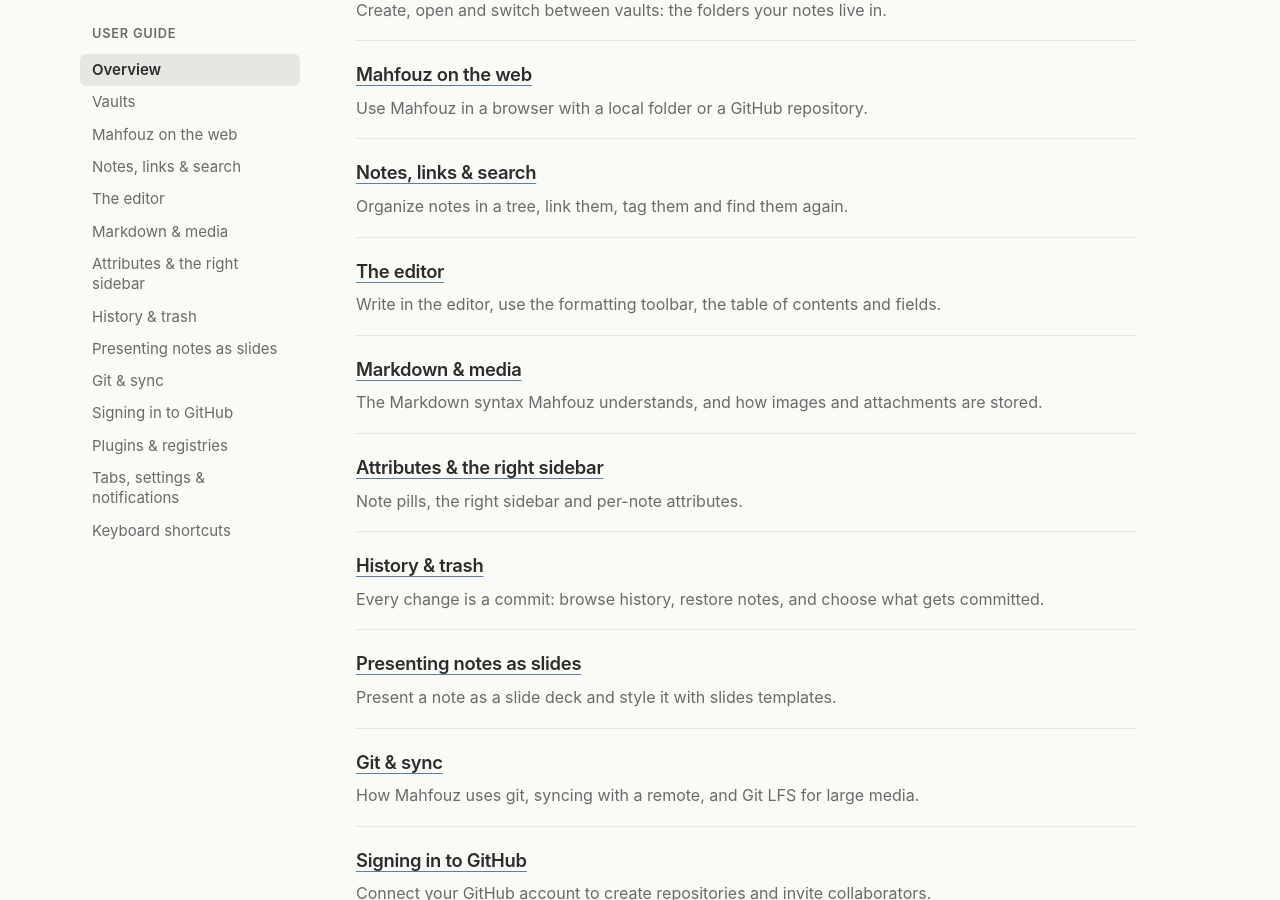
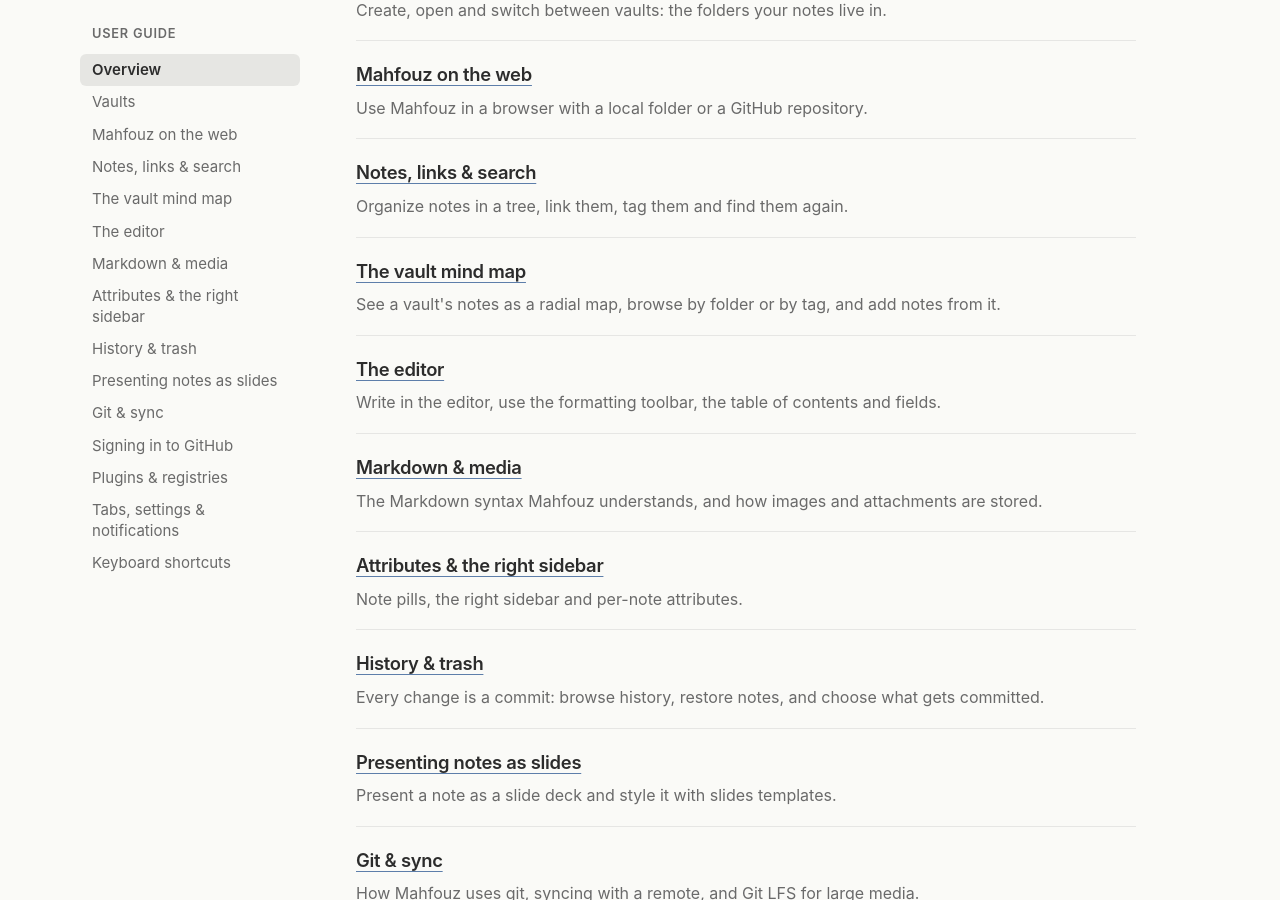
Before and after one commit to mahfouz-app/docs, a Jekyll site: the page built from guide/index.md, in a window 1280 px wide and 900 px high, scrolled down 678 px. Built offline with Jekyll 4.4.1, drawn with Linux system fonts in a browser that asks for light colours; part of the change alters nothing that is shown.

Commit message:
docs(guide): add the vault mind map page
Co-Authored-By: Claude Opus 5.5 <noreply@anthropic.com>

```diff
--- a/_data/guide.yml
+++ b/_data/guide.yml
@@ -7,6 +7,9 @@
 - slug: notes
   title: "Notes, links & search"
   description: "Organize notes in a tree, link them, tag them and find them again."
+- slug: mind-map
+  title: "The vault mind map"
+  description: "See a vault's notes as a radial map, browse by folder or by tag, and add notes from it."
 - slug: editor
   title: "The editor"
   description: "Write in the editor, use the formatting toolbar, the table of contents and fields."
--- /dev/null
+++ b/guide/mind-map.md
@@ -0,0 +1,96 @@
+---
+layout: guide
+title: "The vault mind map"
+description: "See a vault's notes as a radial map, browse by folder or by tag, and add notes from it."
+permalink: /guide/mind-map/
+---
+
+The mind map is a radial picture of a vault's notes, with the vault in the
+centre and its notes branching out around it. It is the vault's home screen:
+whenever no tab is open, the main pane shows the active vault's map. A vault
+with no notes, and the Trash view, still show the plain empty screen.
+
+**New note** is in the map's toolbar, so you can start a note from the home
+screen.
+
+## Open the map
+
+To open the map at any time, right-click the vault in the sidebar and choose
+**Open mind map**. It opens as a tab, and the tab is restored when you restart
+the app.
+
+There is also an **Open mind map** shortcut action. It has no default key; to
+give it one, bind it under `## Shortcuts` in `.config/settings.md`. See
+[Keyboard shortcuts](/guide/shortcuts/) for how shortcuts are stored and
+changed.
+
+## Tree and Tags
+
+The **Tree | Tags** toggle in the toolbar switches how the map is arranged.
+
+- **Tree** follows the folder and parent/child structure exactly as the
+  sidebar does, folders included.
+- **Tags** shows the vault, then each tag, then the notes with that tag, plus
+  an **Untagged** branch for notes with no tag. A note with several tags
+  appears under each of them.
+
+## Add notes with +
+
+Hover a node to show its **+** button. On a touch screen, tap the node once to
+select it and show the button.
+
+In **Tree** mode:
+
+- **+** on a note adds a child note.
+- **+** on a folder adds a note in that folder.
+- **+** on the vault adds a top-level note.
+
+In **Tags** mode:
+
+- **+** on a tag creates a note that already has that tag.
+- **+** on **Untagged** creates a plain top-level note.
+- Notes have no **+** in Tags mode.
+
+The new note opens in a new tab.
+
+## Click and collapse
+
+- Click a note to open it.
+- Click a folder, a tag or **Untagged** to collapse or expand its branch.
+- The small badge beside a node also collapses or expands it, and shows how
+  many items are hidden.
+
+Large branches show 50 items at a time. Click the **+N more** node to show the
+next batch.
+
+## Move around
+
+| Input | Action |
+|---|---|
+| Right-mouse drag | Pan |
+| Two-finger scroll | Pan |
+| Pinch, or `Ctrl`+scroll | Zoom toward the pointer |
+| Toolbar zoom out / zoom in | Zoom |
+| Toolbar **Fit** | Fit the whole map in view |
+
+Left-click never pans, so you can't create a note by accident while moving
+around.
+
+On a touch screen, drag with one finger to pan and use the toolbar buttons to
+zoom.
+
+## Keyboard
+
+Press `Tab` to move focus into the map, then:
+
+| Key | Action |
+|---|---|
+| Arrow keys | Move between a node's parent, its children and its siblings |
+| `Enter` | Open a note, or collapse or expand a branch |
+| `+` or `Shift`+`Enter` | Add a note, as the **+** button would |
+
+## What is remembered
+
+The mode (Tree or Tags) and which branches you collapsed are saved per vault
+on this device. They are not stored in the vault and are not synced, so each
+device keeps its own view.
--- a/guide/shortcuts.md
+++ b/guide/shortcuts.md
@@ -27,6 +27,7 @@ Remappable app shortcuts (`.config/settings.md`, `## Shortcuts` table).
 | `Mod+4` | Go to trash |
 | `Mod+5` | Go to search |
 | — | Toggle auto-commit for note (no default key) |
+| — | Open the vault mind map (no default key; action "Open mind map") |
 | `Mod+Shift+R` | Reveal the active note in Finder / File Explorer (row `reveal_in_file_manager`; an older `reveal_in_finder` row still works and is renamed on the next write) |
 | `Mod+Shift+P` | Present active note as slides (a plugin command: its row is `mahfouz/slidev:present-fullscreen`) |
 
```
